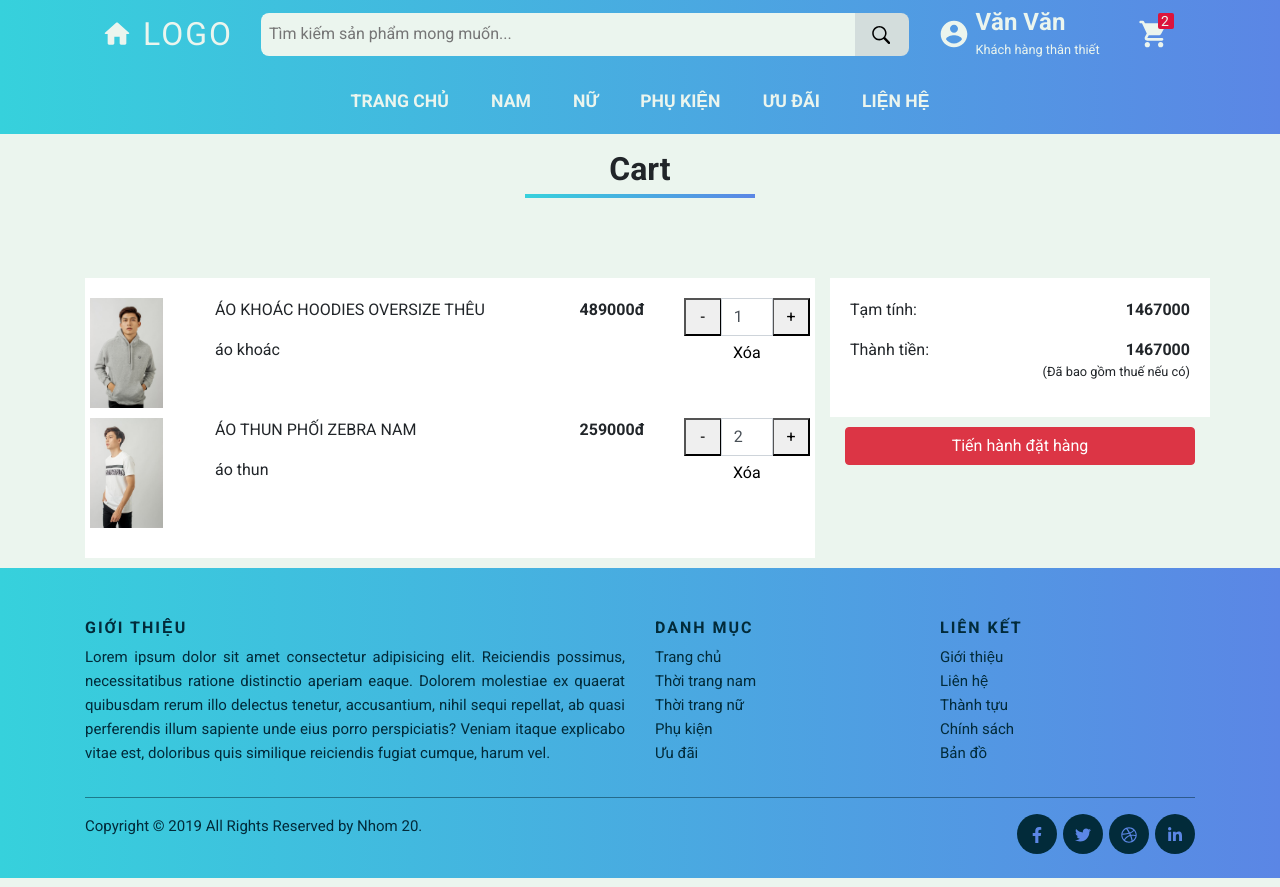
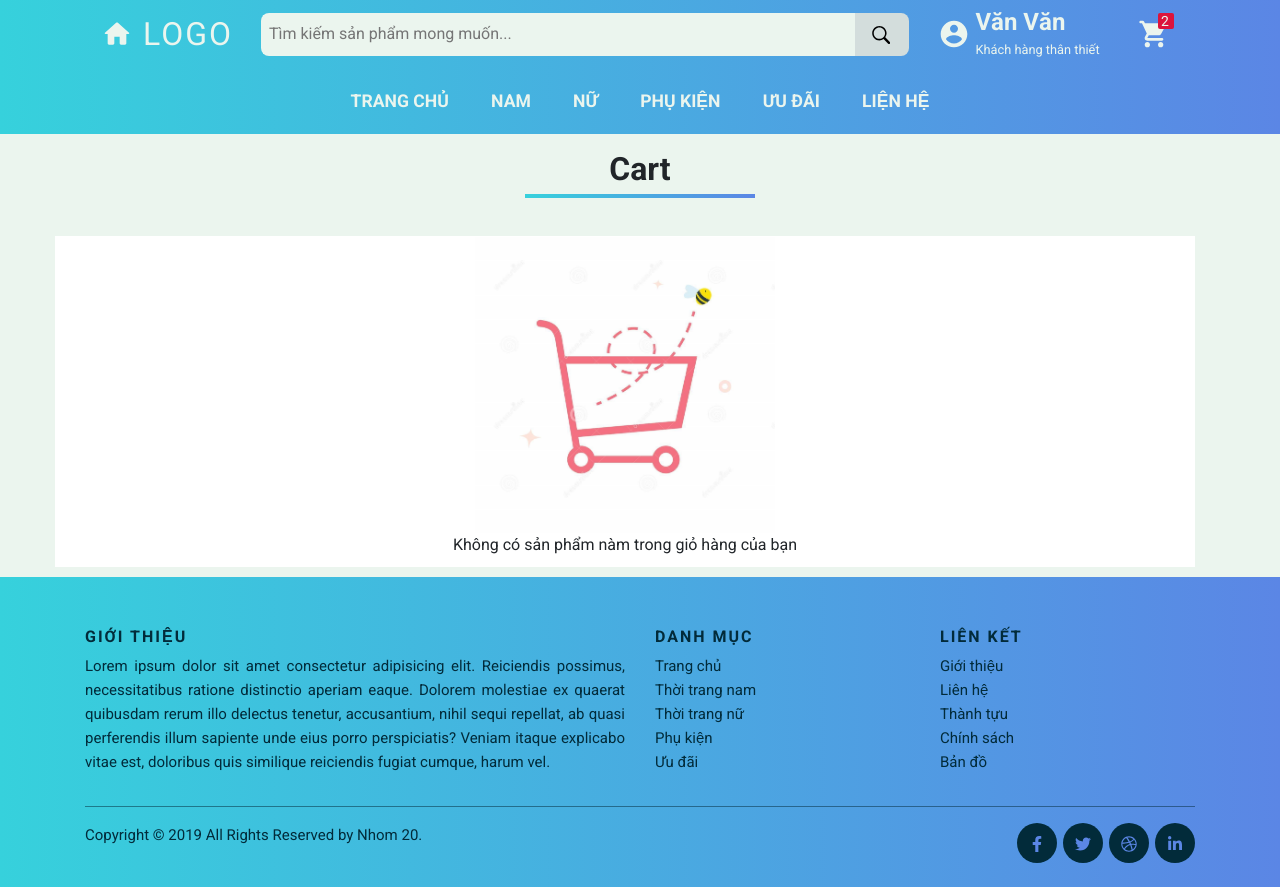
Before and after one commit to phiphuc27/tkgd-project, a React (Create React App) app: page /cart in a window 1280 px wide. Built offline with nearby package versions, Linux system fonts and the light colour scheme.

Commit message:
update cart

```diff
--- a/src/App.css
+++ b/src/App.css
@@ -640,7 +640,7 @@ ul {
 .page-title {
 	text-align: center;
 	margin-top: 1em;
-	margin-bottom: 5em;
+	margin-bottom: 3em;
 }
 
 .page-title h4 {
@@ -1022,4 +1022,15 @@ ul {
 	width: 38px;
 }
 
+.emty-cart {
+	background: white;
+	text-align: center;
+	padding-bottom: 10px;
+	margin-bottom: 10px;
+}
+
+.emty-cart-image {
+	width: 300px;
+}
+
 /* End of Cart*/
--- a/src/components/Product.js
+++ b/src/components/Product.js
@@ -1,28 +1,30 @@
 import React from 'react';
 import NumberFormat from 'react-number-format';
+import { ShoppingCartRounded } from '@material-ui/icons';
+import { Link } from 'react-router-dom';
 
-const Product = ({ product }) => {
+const Product = ({ product, onClick }) => {
 	const { name, images, id, price } = product;
 	const link = `/products/${id}`;
 	return (
 		<div className='card'>
 			<div className='card-image'>
-				<a href={link}>
+				<Link to={link}>
 					<img src={images[0]} alt={name} />
-				</a>
-
+				</Link>
 				<div className='card-image-overlay'>
 					<div className='btn-groups'>
-						<a className='btn btn-light' href={link}>
+						<Link to={link} className='btn btn-light'>
 							Xem chi tiết
-						</a>
+						</Link>
 						<button className='btn btn-buy'>Mua ngay</button>
+						<button className='btn btn-buy' onClick ={() => onClick(id)}><ShoppingCartRounded /></button>
 					</div>
 				</div>
 			</div>
 			<div className='card-info'>
 				<h6>
-					<a href={link}>{name}</a>
+					<Link to={link}>{name}</Link>
 				</h6>
 				<p>
 					<NumberFormat
--- a/src/context.js
+++ b/src/context.js
@@ -7,7 +7,8 @@ class ProductProvider extends Component {
 		products: [],
 		sortedProducts: [],
 		newProducts: [],
-		trendingProducts: []
+		trendingProducts: [],
+		carts: [],
 	};
 
 	componentDidMount() {
@@ -20,7 +21,7 @@ class ProductProvider extends Component {
 			products,
 			newProducts,
 			trendingProducts,
-			sortedProducts: products
+			sortedProducts: products,
 		});
 	}
 
@@ -38,13 +39,33 @@ class ProductProvider extends Component {
 		return product;
 	};
 
+	addCart = id => {
+		let carts = this.state.carts;
+		for(let i=0; i < carts.length; i++){
+			if(carts[i].id===id) return;
+		}
+		let cart = {id: id, quantity: 1}
+		carts.push(cart);
+		this.setState({
+			carts: carts
+		});
+	}
+
+	updateCart = carts => {
+		this.setState({
+			carts: carts
+		});
+	}
+
 	render() {
 		return (
 			<ProductContext.Provider
 				value={{
 					...this.state,
 					getProduct: this.getProduct,
-					getSimilarTypeProduct: this.getSimilarTypeProduct
+					getSimilarTypeProduct: this.getSimilarTypeProduct,
+					addCart: this.addCart,
+					updateCart: this.updateCart,
 				}}>
 				{this.props.children}
 			</ProductContext.Provider>
--- a/src/pages/Cart.js
+++ b/src/pages/Cart.js
@@ -6,12 +6,11 @@ export default class Cart extends Component {
 	constructor(props) {
 		super(props);
 		this.state = {
-			//products: this.props.products                  //[{id:... , quantity:... }]
 			carts: [],
 			totalPrice: 0,
 		};
+	}
 
-	}
 	static contextType = ProductContext;
 
 	delete(index){
@@ -21,6 +20,11 @@ export default class Cart extends Component {
 		for(let i=0; i<carts.length; i++){
 			totalPrice+=carts[i].quantity*carts[0].price;
 		}
+
+		let contextCarts = this.context.carts;
+		contextCarts.splice(index,1)
+		this.context.updateCart(contextCarts);
+
 		this.setState({
 			carts: carts,
 			totalPrice: totalPrice,
@@ -33,6 +37,11 @@ export default class Cart extends Component {
 		if(carts[index].quantity===1 && x<0) return;
 		carts[index].quantity += x;
 		totalPrice += carts[index].price*x;
+
+		let contextCarts = this.context.carts;
+		contextCarts[index].quantity += x
+		this.context.updateCart(contextCarts);
+
 		this.setState({
 			carts: carts,
 			totalPrice: totalPrice,
@@ -46,6 +55,11 @@ export default class Cart extends Component {
 		for(let i=0; i<carts.length; i++){
 			totalPrice+=carts[i].quantity*carts[0].price;
 		}
+
+		let contextCarts = this.context.carts;
+		contextCarts[index].quantity = carts[index].quantity
+		this.context.updateCart(contextCarts);
+
 		this.setState({
 			carts: carts,
 			totalPrice: totalPrice,
@@ -53,24 +67,28 @@ export default class Cart extends Component {
 	}
 
 	render() {
-		let {products} = this.context;
+		let carts = this.context.carts;
 		var shoppingCart;
-		if(products.length){
+		if(carts.length){
+			console.log(123)
 			if(!this.state.carts.length){
-				let carts = [products[0], products[1]];
-				carts[0].quantity = 1;
-				carts[1].quantity = 2;
+				let tempCarts = [];
+				for(let i=0; i<carts.length; i++){
+					tempCarts.push(this.context.products[carts[i].id]);
+					tempCarts[i]['quantity'] = carts[i].quantity;
+				}
+
 				let totalPrice = 0;
 				for(let i=0; i<carts.length; i++){
-					totalPrice+=carts[i].quantity*carts[0].price;
+					totalPrice+=tempCarts[i].quantity*tempCarts[0].price;
 				}
 				this.setState({
-					carts: carts,
+					carts: tempCarts,
 					totalPrice: totalPrice
 				})
 			}
 
-			var carts = this.state.carts
+			carts = this.state.carts;
 			shoppingCart = carts.map((product, index) => {
 				return (
 					<div key={product.id} className='row cart-item'>
@@ -109,7 +127,6 @@ export default class Cart extends Component {
 					</div>
 				)
 			})
-		}
 			return (
 				<div className='container'>
 					<div className='row'>
@@ -150,4 +167,25 @@ export default class Cart extends Component {
 				</div>
 			)
 		}
+		else {
+			return(
+				<div className='container'>
+					<div className='row'>
+						<div className='page-title col-xs-12 col-md-12'>
+							<h4>Cart</h4>
+						</div>
+						<div className='row emty-cart col-xs-12 col-md-12'>
+							<div className='col-xs-12 col-md-12'>
+								<img className='emty-cart-image' src={require('../images/emtycart.jpg')} alt='emty cart'/>
+							</div>
+							<div className='col-xs-12 col-md-12'>
+								Không có sản phẩm nàm trong giỏ hàng của bạn
+							</div>
+						</div>
+					</div>
+				</div>
+			)
 		}
+	}
+
+}
--- a/src/pages/Home.js
+++ b/src/pages/Home.js
@@ -9,10 +9,10 @@ class Home extends Component {
 	render() {
 		let { newProducts, trendingProducts } = this.context;
 		newProducts = newProducts.map(product => {
-			return <Product key={product.id} product={product} />;
+			return <Product key={product.id} product={product} onClick = {(id) =>this.context.addCart(id)}/>;
 		});
 		trendingProducts = trendingProducts.map(product => {
-			return <Product key={product.id} product={product} />;
+			return <Product key={product.id} product={product} onClick = {(id) =>this.context.addCart(id)}/>;
 		});
 		return (
 			<div>
--- a/src/pages/SingleProduct.js
+++ b/src/pages/SingleProduct.js
@@ -133,7 +133,7 @@ export default class SingleProduct extends Component {
 						</div>
 						<hr />
 						<div className='product-buttons'>
-							<button className='btn btn-buy'>Thêm vào giỏ hàng</button>
+							<button className='btn btn-buy' onClick={()=>this.context.addCart(this.state.id)}>Thêm vào giỏ hàng</button>
 							<button className='btn btn-buy' onClick={this.buyNow}>
 								Mua ngay
 							</button>
```
Also changed, not shown: src/images/emtycart.jpg (added). Lines whose indentation alone changed are shown as unchanged.
